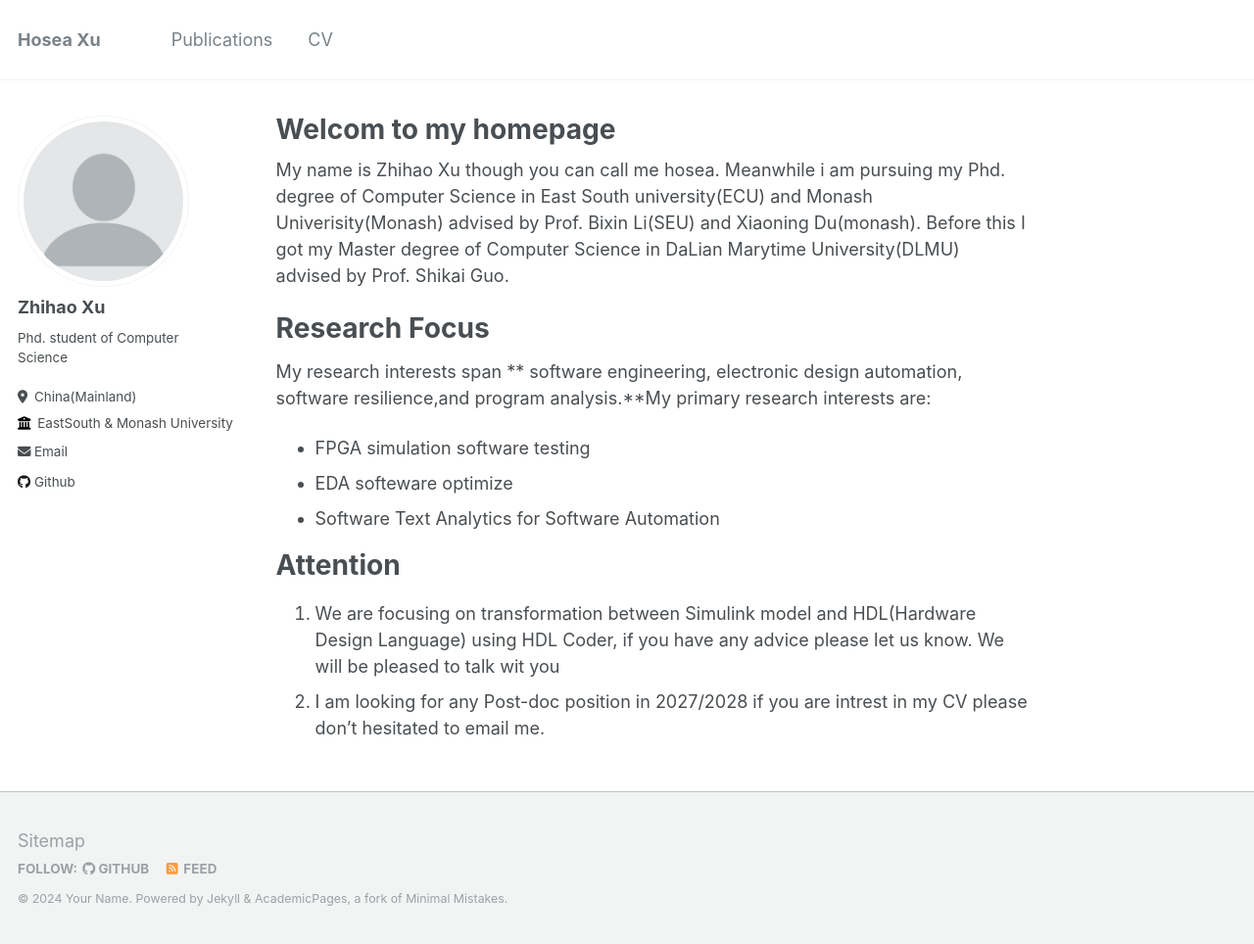
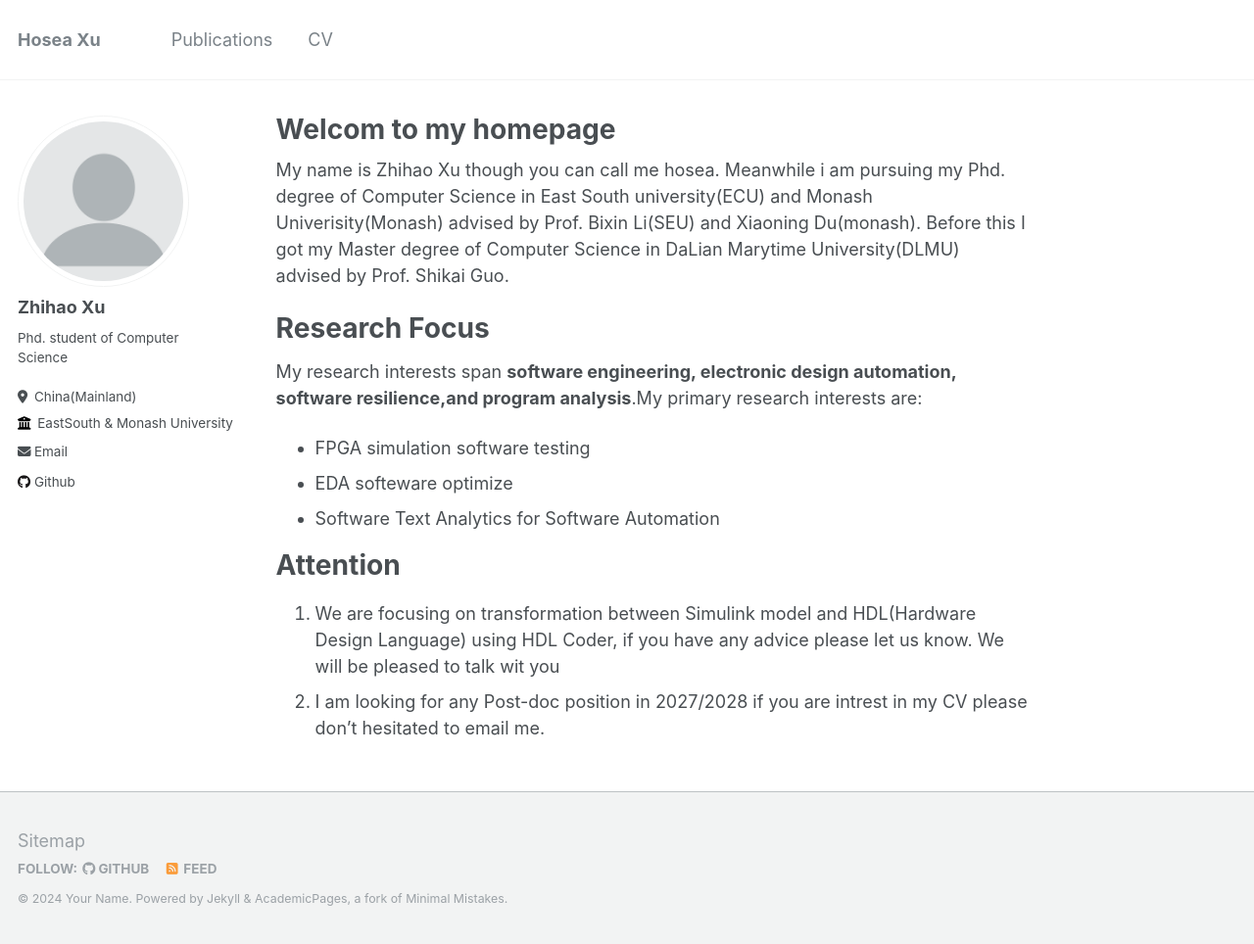
Before and after one commit to cemery123/cemery123.github.io, a Jekyll site: the page built from _pages/about.md, in a window 1280 px wide and 964 px high. Shown: the whole window at 98% size. Built offline with Jekyll 4.4.1, drawn with Linux system fonts in a browser that asks for light colours.

```diff
--- a/_pages/about.md
+++ b/_pages/about.md
@@ -11,7 +11,7 @@ My name is Zhihao Xu though you can call me hosea. Meanwhile i am pursuing my Ph
 
 Research Focus
 ======
-My research interests span ** software engineering, electronic design automation, software resilience,and program analysis.**My primary research interests are:
+My research interests span __software engineering, electronic design automation, software resilience,and program analysis__.My primary research interests are:
 
  - FPGA simulation software testing
  - EDA softeware optimize
```
